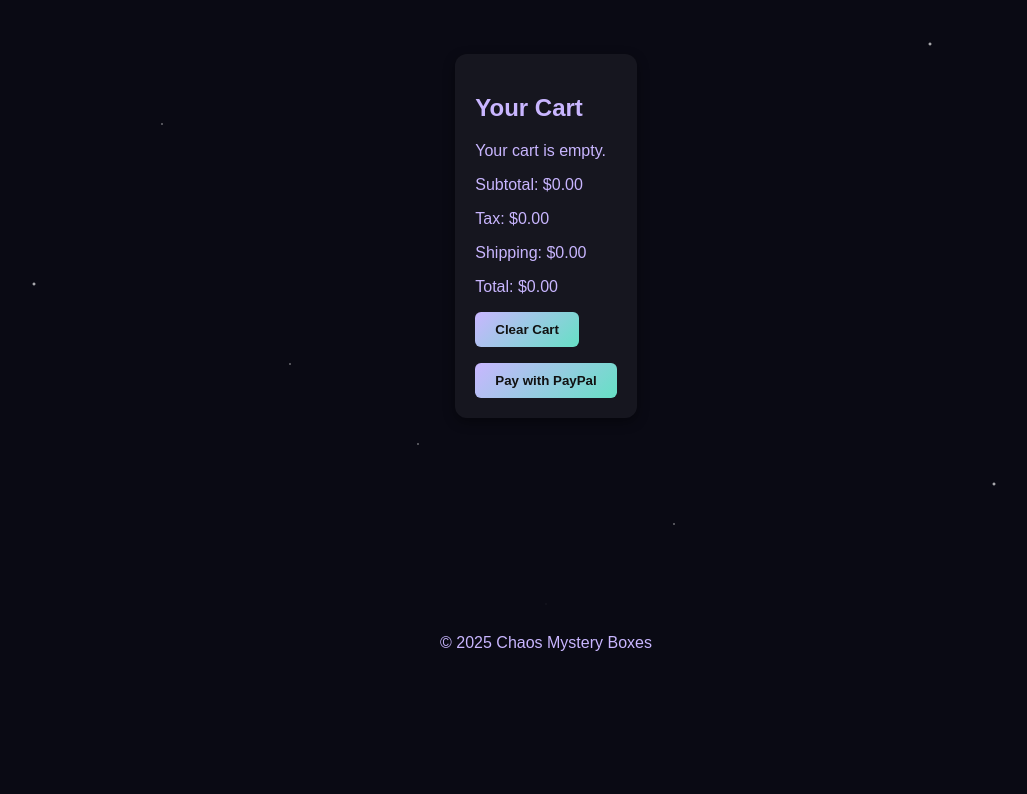
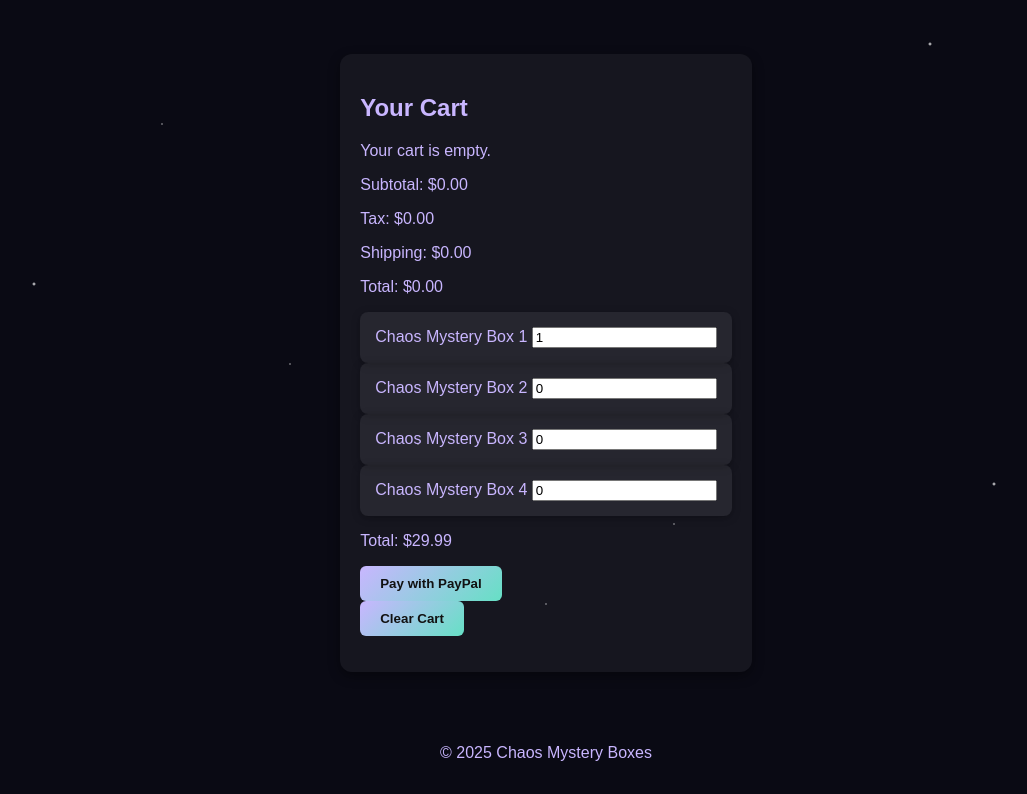
Before and after one commit to deezy2neasy/chaosmysteryboxes, a plain HTML site: page cart.html in a window 1280 px wide. Shown: the part 116-910 px from the top of the page, without its empty margins (94-1121 px from the left). Before the commit the page ends 800 px from the top, so only its background shows below. Drawn offline with Linux system fonts and the light colour scheme.

Commit message:
Update cart.html

```diff
--- a/cart.html
+++ b/cart.html
@@ -31,17 +31,59 @@
   <p id="shipping"></p>
   <p id="total"></p>
 
+<div id="cart">
+  <div class="product" data-price="29.99">
+    <span class="name">Chaos Mystery Box 1</span>
+    <input type="number" class="qty" value="1" min="0">
+  </div>
+  <div class="product" data-price="39.99">
+    <span class="name">Chaos Mystery Box 2</span>
+    <input type="number" class="qty" value="0" min="0">
+  </div>
+  <div class="product" data-price="19.99">
+    <span class="name">Chaos Mystery Box 3</span>
+    <input type="number" class="qty" value="0" min="0">
+  </div>
+  <div class="product" data-price="49.99">
+    <span class="name">Chaos Mystery Box 4</span>
+    <input type="number" class="qty" value="0" min="0">
+  </div>
+  <p>Total: $<span id="cartTotal">0.00</span></p>
+</div>
+
+<!-- PayPal Form -->
+<form id="paypalForm" action="https://www.paypal.com/cgi-bin/webscr" method="post" target="_blank">
+  <input type="hidden" name="cmd" value="_xclick">
+  <input type="hidden" name="business" value="Hdhiggs1213@gmail.com">
+  <input type="hidden" name="item_name" value="Chaos Mystery Boxes">
+  <input type="hidden" name="amount" id="paypalAmount" value="0.00">
+  <input type="hidden" name="currency_code" value="USD">
+  <button type="submit" class="btn">Pay with PayPal</button>
+</form>
+
+<script>
+function updateCartTotal() {
+  let total = 0;
+  document.querySelectorAll('#cart .product').forEach(product => {
+    const price = parseFloat(product.dataset.price);
+    const qty = parseInt(product.querySelector('.qty').value) || 0;
+    total += price * qty;
+  });
+  document.getElementById('cartTotal').textContent = total.toFixed(2);
+  document.getElementById('paypalAmount').value = total.toFixed(2);
+}
+
+// Update total on quantity change
+document.querySelectorAll('#cart .qty').forEach(input => {
+  input.addEventListener('input', updateCartTotal);
+});
+
+// Initialize total on page load
+updateCartTotal();
+</script>
   <button id="clearCart" class="btn">Clear Cart</button>
 <p> </p>
-  <!-- PayPal Checkout -->
-  <form id="paypalForm" action="https://www.paypal.com/cgi-bin/webscr" method="post" target="_blank">
-    <input type="hidden" name="cmd" value="_xclick">
-    <input type="hidden" name="business" value="Hdhiggs1213@gmail.com">
-    <input type="hidden" name="item_name" value="Chaos Mystery Boxes">
-    <input type="hidden" name="amount" id="paypalAmount" value="">
-    <input type="hidden" name="currency_code" value="USD">
-    <button type="submit" class="btn">Pay with PayPal</button>
-  </form>
+
 </section>
 
 <footer>
@@ -54,10 +96,6 @@ document.getElementById("year").textContent = new Date().getFullYear();
 const taxRate = 0.07; // 7% tax
 const shipping = 5; // flat rate
 
-document.getElementById('paypalForm').addEventListener('submit', function() {
-  const total = calculateCartTotal(); // Your function
-  document.getElementById('paypalAmount').value = total.toFixed(2);
-});
 function getCart() {
   return JSON.parse(localStorage.getItem('cart') || '[]');
 }
```
